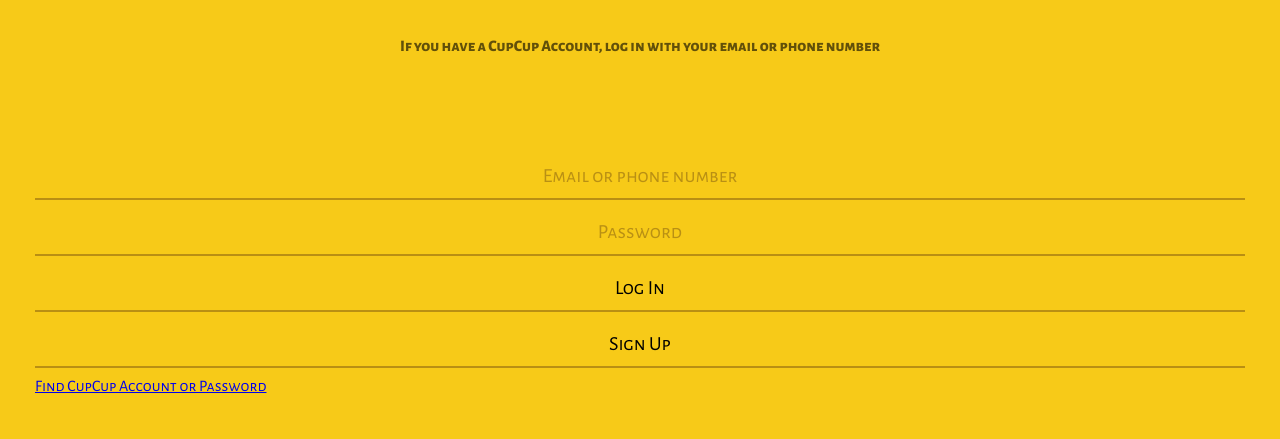
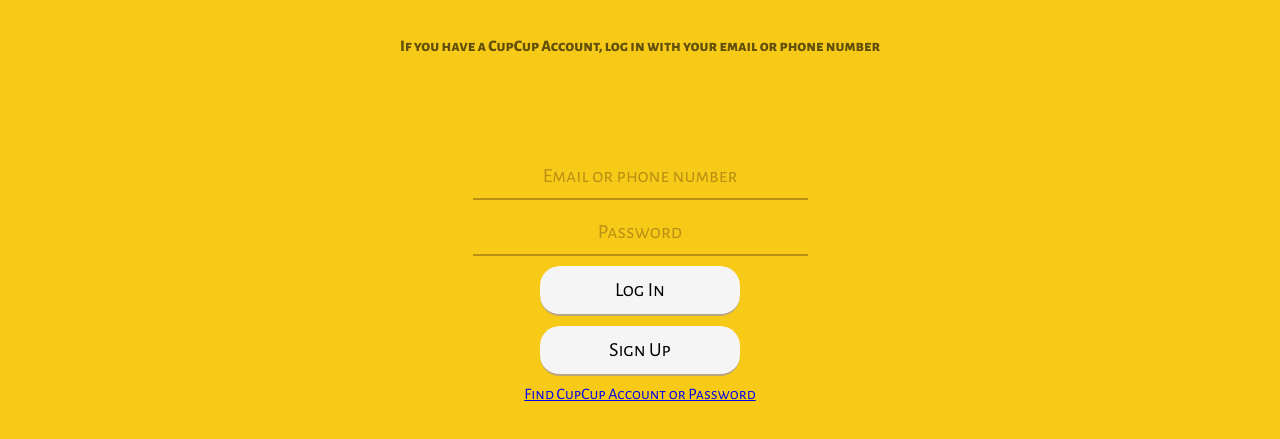
Before and after one commit to AlangGY/cuptalk-clone-2020, a plain HTML site: page index.html in a window 1280 px wide. Shown: the part 159-598 px from the top of the page. Drawn offline with Linux system fonts and the light colour scheme.

Commit message:
form animation-1

```diff
--- a/css/style.css
+++ b/css/style.css
@@ -2,41 +2,22 @@
 @import url('https://fonts.googleapis.com/css2?family=Alegreya+Sans+SC:ital,wght@0,300;0,400;0,800;0,900;1,400;1,500;1,700&family=Black+Han+Sans&display=swap');
 @import "reset.css";
 @import "status-bar.css";
+@import "welcome-header.css";
 @import "variables.css";
 body {
     background-color: var(--backgroundColor);
     font-family: 'Alegreya Sans SC', sans-serif;
 }
-
-.welcome-header {
-    margin-top: 72px;
-    margin-bottom: 100px;
-    text-align: center;
-    display: flex;
-    flex-direction: column;
-    align-items: center;
-}
-
-.welcome-header__title{
-    font-size: 34px;
-    font-weight: 900;
-    margin-bottom: 60px;
-}
-
-.welcome-header__text{
-    width: 60%;
-    opacity: 0.6;
-    font-weight: 800;
-}
-
 #login-form{
     display: flex;
     flex-direction: column;
     margin: 0px 35px;
+    justify-content: center;
+    align-items: center;
 }
 
 #login-form input{
-    padding: 10px 0px;
+    padding: 10px 50px;
     border: none;
     background-color: rgb(0,0,0,0);
     border-bottom: 2px solid var(--input-PlaceholderColor);
@@ -45,17 +26,33 @@ body {
     text-align: center;
     font-family: 'Alegreya Sans SC', sans-serif;
     caret-color: rgb(0,0,0,0);
+    transition: border-color 0.2s ease-in-out;
 }
 
-#login-form input::placeholder{
-    color:var(--input-PlaceholderColor);
-}
 
 #login-form input:focus{
     border-color:var(--input-PlaceholderColor-Clicked);
 
 }
+#login-form input::placeholder{
+    color:var(--input-PlaceholderColor);
+    transition: color 0.2s ease-in-out;
+}
 #login-form input:focus::placeholder{
     color:var(--input-PlaceholderColor-Clicked);
+}
 
+#login-form .login-form__btn{
+    display: flex;
+    justify-content: center;
+    background: whitesmoke;
+    height: 50px;
+    width: 200px;
+    border-radius: 20px;
+    transition: all 0.3s ease-in-out;
 }
+
+#login-form .login-form__btn-anim:hover{
+    width: 150px;
+    border-radius: 50px;
+}
--- /dev/null
+++ b/css/welcome-header.css
@@ -0,0 +1,21 @@
+
+.welcome-header {
+    margin-top: 72px;
+    margin-bottom: 100px;
+    text-align: center;
+    display: flex;
+    flex-direction: column;
+    align-items: center;
+}
+
+.welcome-header__title{
+    font-size: 34px;
+    font-weight: 900;
+    margin-bottom: 60px;
+}
+
+.welcome-header__text{
+    width: 60%;
+    opacity: 0.6;
+    font-weight: 800;
+}
--- a/index.html
+++ b/index.html
@@ -35,10 +35,10 @@
     </header>
 
     <form id="login-form">
-        <input class="input-text" type="text" placeholder="Email or phone number" />
+        <input type="text" placeholder="Email or phone number" />
         <input type="password" placeholder="Password" />
-        <input type="submit" value="Log In">
-        <input type="button" value="Sign Up">
+        <input class="login-form__btn login-form__btn-anim" type="submit" value="Log In">
+        <input class="login-form__btn login-form__btn-anim" type="button" value="Sign Up">
         <a href="#">Find CupCup Account or Password</a>
     </form>
 
```
